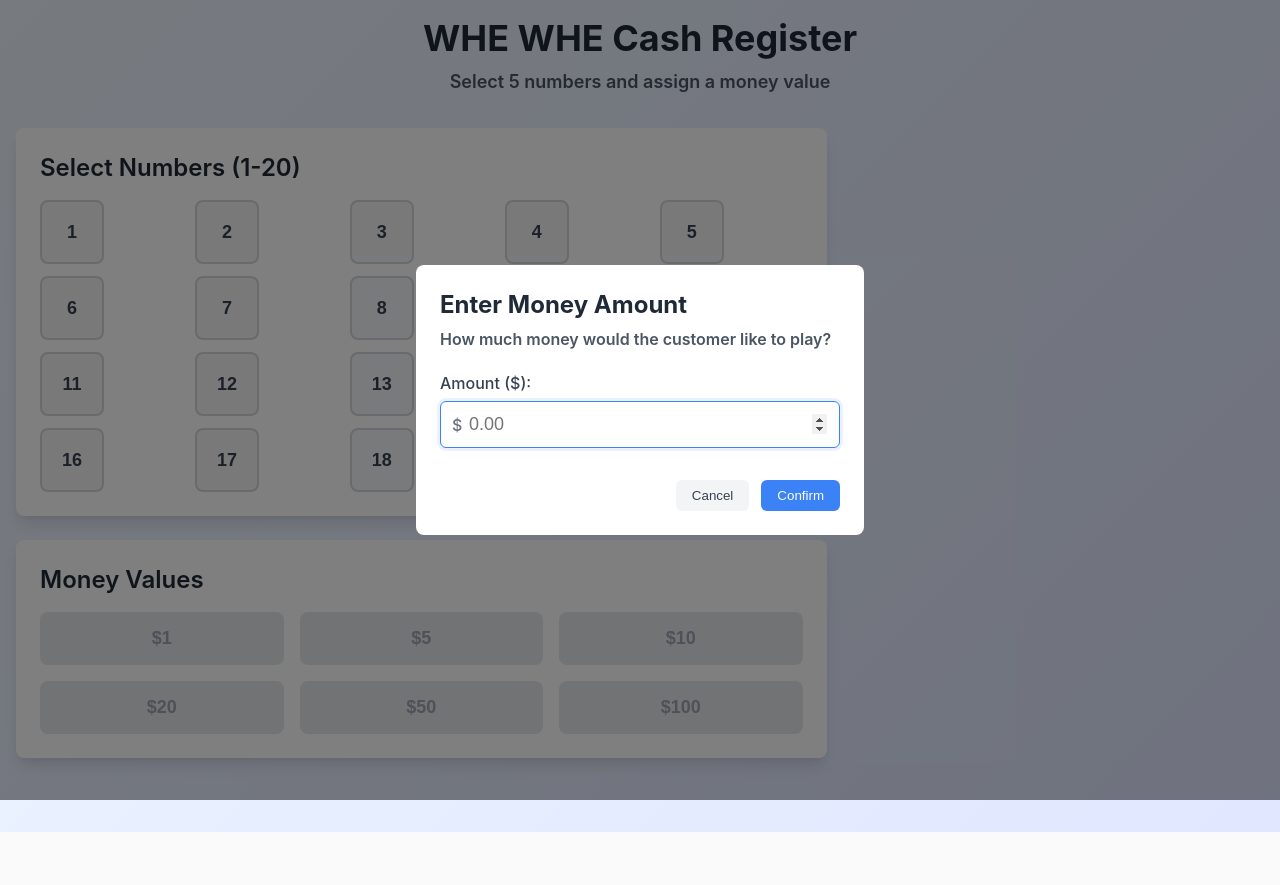
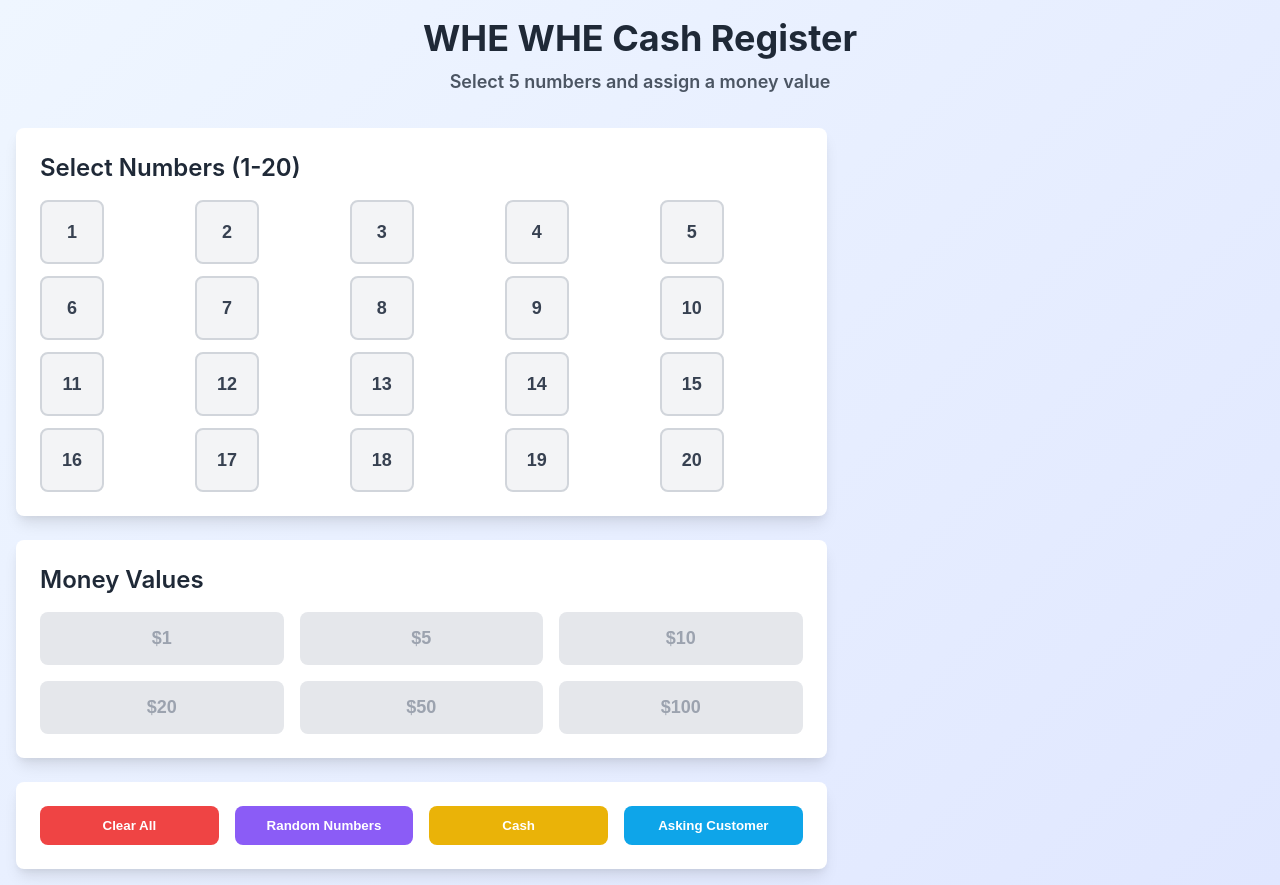
Before and after one commit to jaydenhnguyen/lottery-register, a Next.js app: page /home in a window 1280 px wide. Before the commit the page ends 832 px from the top, so only its background shows below. Built offline with nearby package versions, Linux system fonts and the light colour scheme.

Commit message:
:sparkles: add asking customer modal

```diff
--- /dev/null
+++ b/src/components/ActionButtons/ActionButtons.module.scss
@@ -0,0 +1,56 @@
+.action-btn-wrapper {
+  @apply bg-white rounded-lg p-6;
+  box-shadow: 0 10px 15px -3px rgba(0, 0, 0, 0.1), 0 4px 6px -2px rgba(0, 0, 0, 0.05);
+}
+
+.btn-grid {
+  @apply grid gap-4;
+  grid-template-columns: 1fr;
+}
+
+@media (min-width: 768px) {
+  .btn-grid {
+    @apply grid-cols-4
+  }
+}
+
+.btn {
+  @apply px-6 py-3 font-semibold rounded-lg border-none cursor-pointer text-white;
+  transition: all 0.2s ease-in-out;
+}
+
+.btn:hover {
+  transform: scale(1.05);
+}
+
+.clear-btn {
+  @apply bg-[#ef4444];
+}
+
+.clear-btn:hover {
+  @apply bg-[#dc2626]
+}
+
+.random-btn {
+  @apply bg-[#8b5cf6];
+}
+
+.random-btn:hover {
+  @apply bg-[#7c3aed];
+}
+
+.cash-btn {
+  @apply bg-[#eab308]
+}
+
+.cash-btn:hover {
+  @apply bg-[#ca8a04];
+}
+
+.asking-btn {
+  @apply bg-[#0ea5e9];
+}
+
+.asking-btn:hover {
+  @apply bg-[#0284c7];
+}
--- /dev/null
+++ b/src/components/ActionButtons/ActionButtons.tsx
@@ -0,0 +1,81 @@
+import * as React from 'react';
+import classNames from 'classnames';
+import { useSelectedMoney, useSelectedNumber } from 'src/hooks';
+import { SelectedNumbersActionType } from 'src/context/selectedNumbers/types';
+import { SelectedMoneyActionType } from 'src/context/selectedMoney/type';
+import classes from './ActionButtons.module.scss';
+
+type Props = {
+  setMaxAmount: (maxAmount: number) => void;
+  setIsShowCashModal: (val: boolean) => void;
+  setIsShowAskingModal: (val: boolean) => void;
+};
+
+export function ActionButtons({ setMaxAmount, setIsShowCashModal, setIsShowAskingModal }: Props): React.ReactElement {
+  const {
+    state: { selectedNumbers },
+    dispatch: dispatchSelectedNumber,
+  } = useSelectedNumber();
+
+  const {
+    state: { total: totalAmount },
+    dispatch: dispatchSelectedMoney,
+  } = useSelectedMoney();
+
+  const onClear = React.useCallback(() => {
+    dispatchSelectedNumber({ type: SelectedNumbersActionType.CLEAR_NUMBERS });
+    dispatchSelectedMoney({ type: SelectedMoneyActionType.CLEAR_MONEY });
+    setMaxAmount(0);
+  }, [dispatchSelectedMoney, dispatchSelectedNumber, setMaxAmount]);
+
+  const onRandom = React.useCallback(() => {
+    const numbers: number[] = [];
+    while (numbers.length < 5) {
+      const randomNum = Math.floor(Math.random() * 20) + 1;
+      if (!numbers.includes(randomNum)) {
+        numbers.push(randomNum);
+      }
+    }
+
+    dispatchSelectedNumber({ type: SelectedNumbersActionType.SET_NUMBERS, payload: numbers });
+    dispatchSelectedMoney({ type: SelectedMoneyActionType.CLEAR_MONEY });
+    setMaxAmount(0);
+  }, [dispatchSelectedMoney, dispatchSelectedNumber, setMaxAmount]);
+
+  const onCash = React.useCallback(() => {
+    if (selectedNumbers.length < 5) {
+      alert('You must select 5 numbers!');
+      return;
+    }
+    if (totalAmount === 0) {
+      alert('You must assign a money value!');
+      return;
+    }
+    setIsShowCashModal(true);
+  }, [selectedNumbers.length, setIsShowCashModal, totalAmount]);
+
+  return (
+    <div className={classes['action-btn-wrapper']}>
+      <div className={classes['btn-grid']}>
+        <button onClick={onClear} className={classNames(classes['btn'], classes['clear-btn'])}>
+          Clear All
+        </button>
+
+        <button onClick={onRandom} className={classNames(classes['btn'], classes['random-btn'])}>
+          Random Numbers
+        </button>
+
+        <button onClick={onCash} className={classNames(classes['btn'], classes['cash-btn'])}>
+          Cash
+        </button>
+
+        <button
+          onClick={() => setIsShowAskingModal(true)}
+          className={classNames(classes['btn'], classes['asking-btn'])}
+        >
+          Asking Customer
+        </button>
+      </div>
+    </div>
+  );
+}
--- /dev/null
+++ b/src/components/ActionButtons/index.ts
@@ -0,0 +1 @@
+export * from './ActionButtons';
--- a/src/components/index.ts
+++ b/src/components/index.ts
@@ -1,4 +1,5 @@
 export * from './Common';
 export * from './NumberGrid';
+export * from './ActionButtons';
 export * from './MoneySelector';
 export * from './MoneyInputModal';
--- a/src/context/selectedMoney/reducer.ts
+++ b/src/context/selectedMoney/reducer.ts
@@ -7,7 +7,7 @@ export const initialSelectedMoney: SelectedMoneyState = {
 export function selectedMoneyReducer(state = initialSelectedMoney, action: SelectedMoneyAction): SelectedMoneyState {
   switch (action.type) {
     case SelectedMoneyActionType.ADD_MONEY:
-      return { ...state, total: state.total + action.payload.amount };
+      return { ...state, total: state.total + (action.payload?.amount ?? 0) };
     case SelectedMoneyActionType.CLEAR_MONEY:
       return { ...state, total: 0 };
     default:
--- a/src/context/selectedMoney/type.ts
+++ b/src/context/selectedMoney/type.ts
@@ -9,7 +9,7 @@ export type SelectedMoneyState = {
 
 export type SelectedMoneyAction = {
   type: SelectedMoneyActionType;
-  payload: {
+  payload?: {
     amount: number;
   };
 };
--- a/src/context/selectedNumbers/reducer.ts
+++ b/src/context/selectedNumbers/reducer.ts
@@ -10,7 +10,7 @@ export function selectedNumbersReducer(
 ): SelectedNumbersState {
   switch (action.type) {
     case SelectedNumbersActionType.SET_NUMBERS:
-      return { ...state, selectedNumbers: action.payload };
+      return { ...state, selectedNumbers: action.payload ?? [] };
     case SelectedNumbersActionType.CLEAR_NUMBERS:
       return { ...state, selectedNumbers: [] };
     default:
--- a/src/context/selectedNumbers/types.ts
+++ b/src/context/selectedNumbers/types.ts
@@ -9,5 +9,5 @@ export type SelectedNumbersState = {
 
 export type SelectedNumbersAction = {
   type: SelectedNumbersActionType;
-  payload: number[];
+  payload?: number[];
 };
--- a/src/modules/home/Home.tsx
+++ b/src/modules/home/Home.tsx
@@ -1,9 +1,9 @@
 import * as React from 'react';
-import { Card, NumberGrid, MoneySelector, MoneyInputModal } from 'src/components';
+import { Card, NumberGrid, MoneySelector, MoneyInputModal, ActionButtons } from 'src/components';
 import classes from './Home.module.scss';
 
 export function Home(): React.ReactElement {
-  const [isOpenMoneyInputModal, setIsOpenMoneyInputModal] = React.useState<boolean>(true);
+  const [isOpenMoneyInputModal, setIsOpenMoneyInputModal] = React.useState<boolean>(false);
   const [maxMoneyAmount, setMaxMoneyAmount] = React.useState<number>(0);
 
   return (
@@ -28,7 +28,11 @@ export function Home(): React.ReactElement {
                 <MoneySelector maxAmount={maxMoneyAmount} />
               </Card>
 
-              {/*<ActionButtons onClear={handleClear} onRandom={handleRandom} onCash={handleCash} />*/}
+              <ActionButtons
+                setMaxAmount={setMaxMoneyAmount}
+                setIsShowCashModal={() => []}
+                setIsShowAskingModal={setIsOpenMoneyInputModal}
+              />
             </div>
 
             <div className={classes['right-side-wrapper']}>
```
